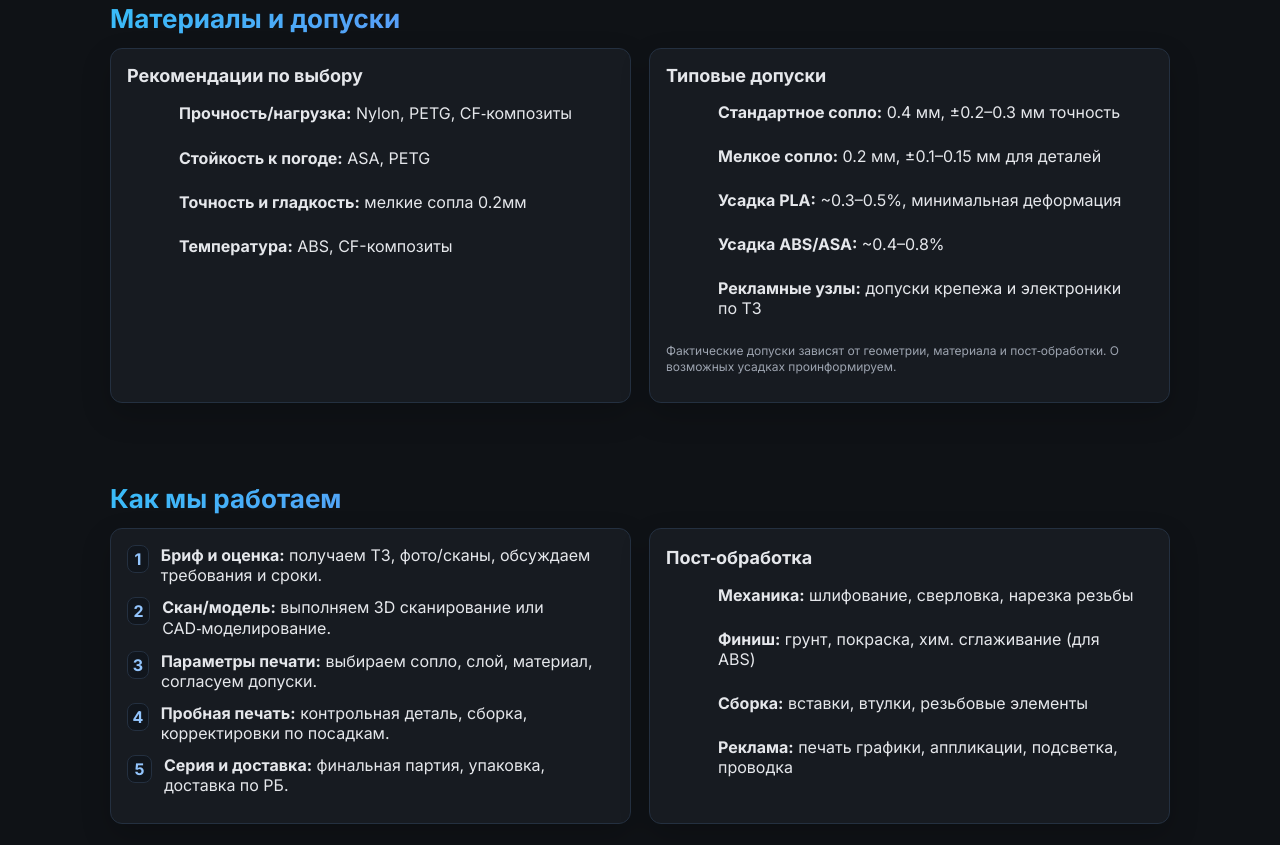
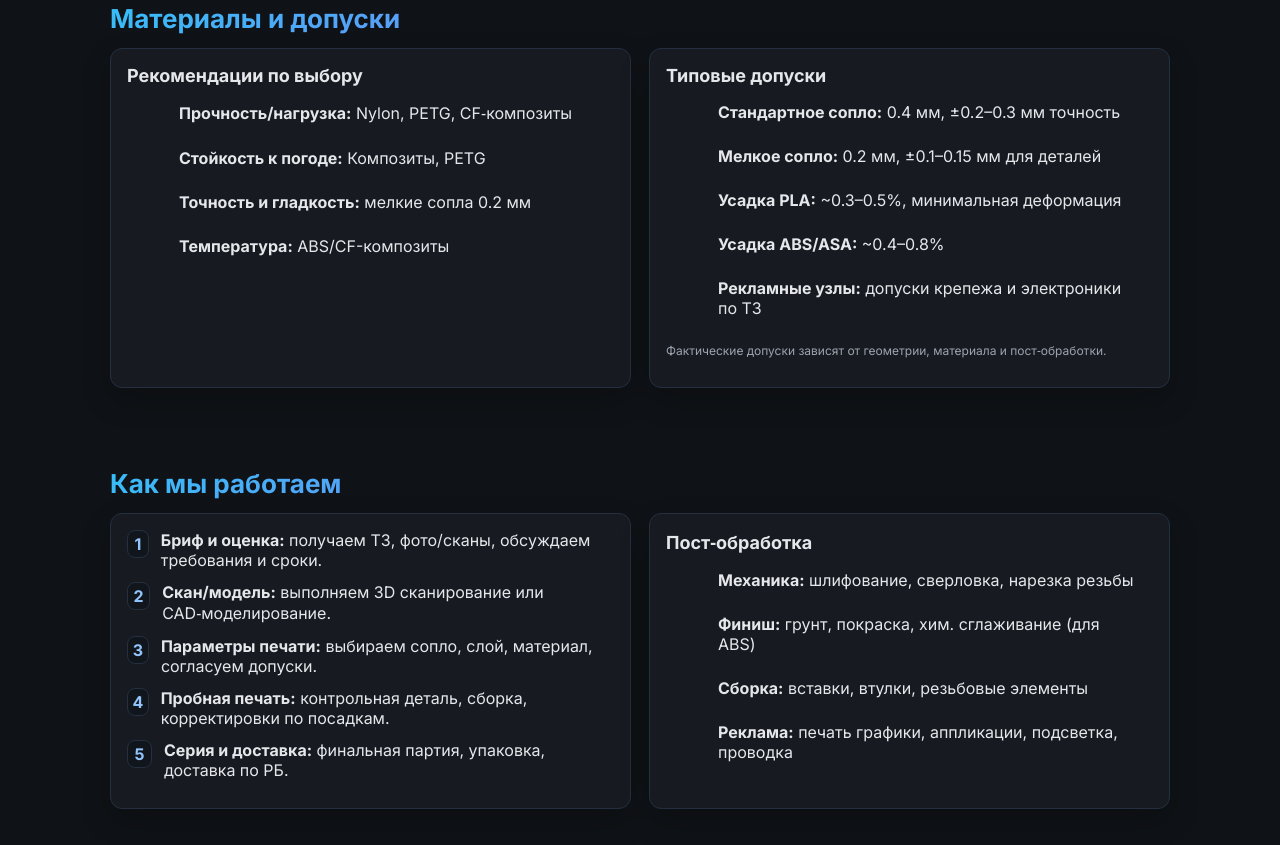
Before and after one commit to R-E-Y-Z-I-K/3BR, a plain HTML site: page index.html in a window 1280 px wide. Shown: the part 1892-2737 px from the top of the page. Drawn offline with Linux system fonts and the light colour scheme.

Commit message:
Add files via upload

```diff
--- a/index.html
+++ b/index.html
@@ -218,9 +218,9 @@
           <h4>Рекомендации по выбору</h4>
           <ul class="list">
             <li><b>Прочность/нагрузка:</b> Nylon, PETG, CF‑композиты</li>
-            <li><b>Стойкость к погоде:</b> ASA, PETG</li>
-            <li><b>Точность и гладкость:</b> мелкие сопла 0.2мм</li>
-            <li><b>Температура:</b> ABS, СF-композиты</li>
+            <li><b>Стойкость к погоде:</b> Композиты, PETG</li>
+            <li><b>Точность и гладкость:</b> мелкие сопла 0.2 мм</li>
+            <li><b>Температура:</b> ABS/СF-композиты</li>
           </ul>
         </div>
         <div class="card reveal card-3d">
@@ -232,7 +232,7 @@
             <li><b>Усадка ABS/ASA:</b> ~0.4–0.8%</li>
             <li><b>Рекламные узлы:</b> допуски крепежа и электроники по ТЗ</li>
           </ul>
-          <p class="note">Фактические допуски зависят от геометрии, материала и пост‑обработки. О возможных усадках проинформируем.</p>
+          <p class="note">Фактические допуски зависят от геометрии, материала и пост‑обработки.</p>
         </div>
       </div>
     </div>
```
